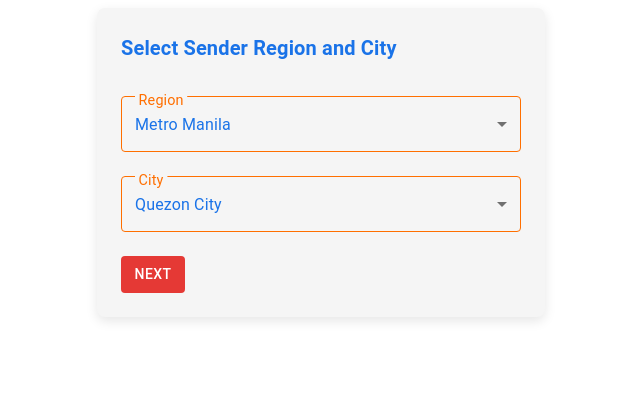
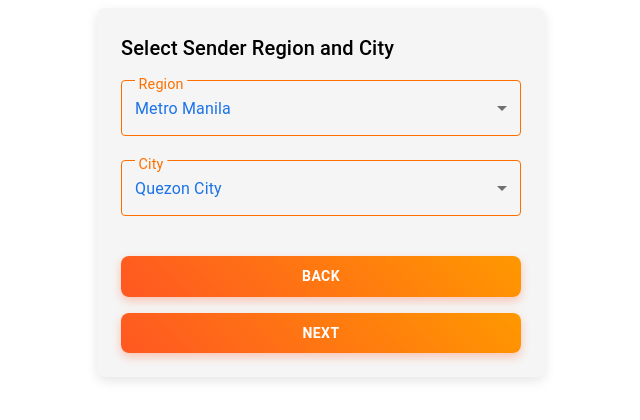
Before and after one commit to carlyn1918/my-shipping-app, a React (Vite) app: page / in a window 1280 px wide. Shown: the top 420 px of the page, without its empty margins (319-959 px from the left). Built offline with nearby package versions, Linux system fonts and the light colour scheme.

Commit message:
made the button flex in column

```diff
--- a/src/components/SenderInfoForm.jsx
+++ b/src/components/SenderInfoForm.jsx
@@ -1,10 +1,10 @@
 // SenderInfoForm.jsx
 import React, { useState, useEffect } from "react";
-import { Select, MenuItem, InputLabel } from "@mui/material";
-import { RootContainer, Title, StyledFormControl, StyledButton } from "./styles";
-import regionsData from "./philippinesRegionsCities.json";
+import { Select, MenuItem, Typography, FormControl, InputLabel } from "@mui/material";
+import regionsData from './philippinesRegionsCities.json';
+import { RootContainer, StyledFormControl, StyledButton } from './styles'; // Import your styles
 
-const SenderInfoForm = ({ data, onChange, onNext }) => {
+const SenderInfoForm = ({ data, onChange, onNext, onBack }) => {
   const defaultRegion = "Metro Manila";
   const defaultCity = "Quezon City";
 
@@ -34,10 +34,9 @@ const SenderInfoForm = ({ data, onChange, onNext }) => {
 
   return (
     <RootContainer>
-      <Title variant="h6">Select Sender Region and City</Title>
-
+      <Typography variant="h6">Select Sender Region and City</Typography>
       <StyledFormControl fullWidth margin="normal">
-        <InputLabel shrink>Region</InputLabel>
+        <InputLabel>Region</InputLabel>
         <Select value={selectedRegion} onChange={handleRegionChange} fullWidth>
           {regionOptions.map((region) => (
             <MenuItem key={region} value={region}>
@@ -48,7 +47,7 @@ const SenderInfoForm = ({ data, onChange, onNext }) => {
       </StyledFormControl>
 
       <StyledFormControl fullWidth margin="normal">
-        <InputLabel shrink>City</InputLabel>
+        <InputLabel>City</InputLabel>
         <Select
           value={selectedCity}
           onChange={handleCityChange}
@@ -63,7 +62,11 @@ const SenderInfoForm = ({ data, onChange, onNext }) => {
         </Select>
       </StyledFormControl>
 
-      <StyledButton onClick={onNext}>Next</StyledButton>
+      {/* Button Container with Spacing */}
+      <div style={{ display: "flex", justifyContent: "flex-start", marginTop: "16px", flexDirection: "column" }}>
+        <StyledButton onClick={onBack}>Back</StyledButton>
+        <StyledButton onClick={onNext}>Next</StyledButton>
+      </div>
     </RootContainer>
   );
 };
--- a/src/components/styles.js
+++ b/src/components/styles.js
@@ -45,12 +45,20 @@ export const StyledFormControl = styled(FormControl)(({ theme }) => ({
   },
 }));
 
-// Button styling
+// Enhanced Button styling
 export const StyledButton = styled(Button)({
-  backgroundColor: "#e53935",
+  background: "linear-gradient(45deg, #ff5722, #ff9800)", // Gradient from red to orange
   color: "#fff",
+  fontWeight: 600,
   marginTop: 16,
+  padding: "8px 16px",
+  borderRadius: 8,
+  transition: "transform 0.3s, box-shadow 0.3s",
+  boxShadow: "0px 4px 10px rgba(255, 87, 34, 0.3)",
+
   "&:hover": {
-    backgroundColor: "#d32f2f",
+    transform: "scale(1.05)",
+    boxShadow: "0px 6px 12px rgba(255, 87, 34, 0.4)",
+    background: "linear-gradient(45deg, #ff7043, #ffa726)", // Lighter on hover
   },
 });
```
